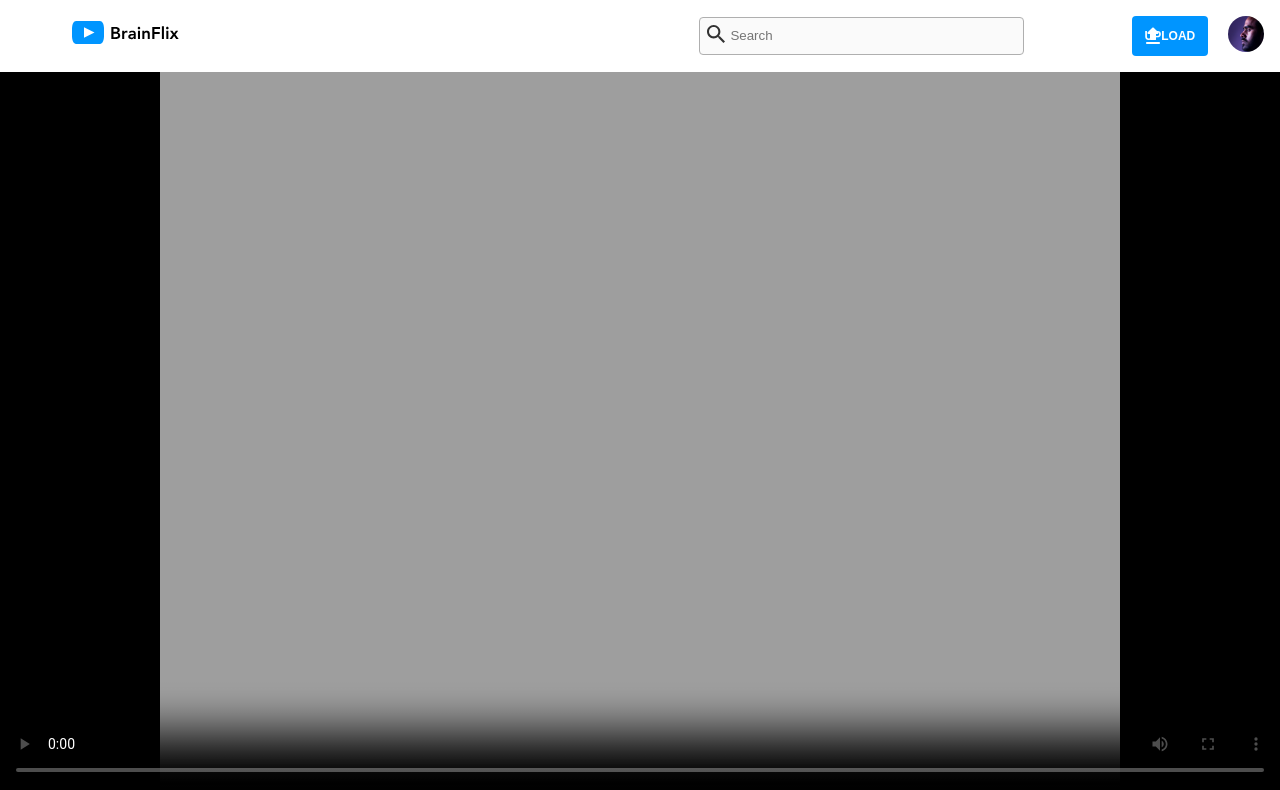
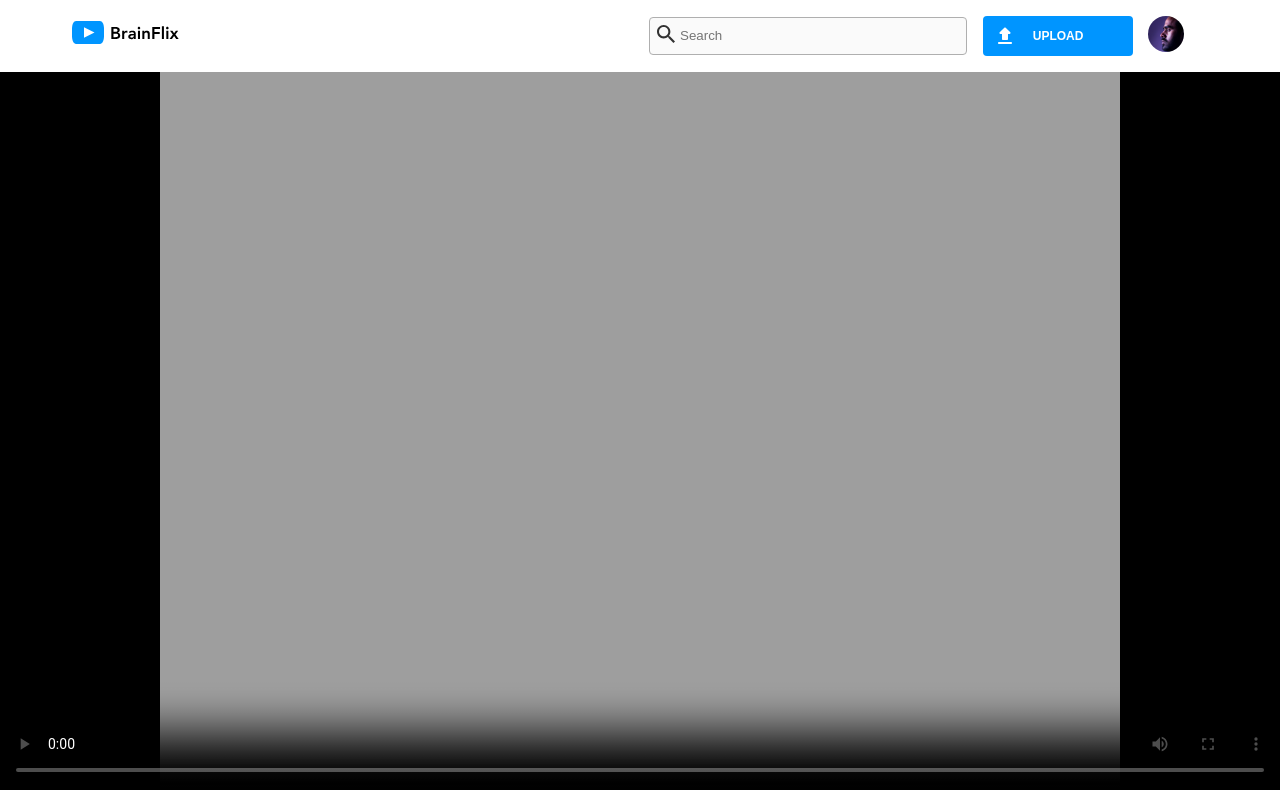
Before and after one commit to jimmykt/jimmy-tam-brainflix, a React (Create React App) app: page / in a window 1280 px wide. Shown: the top 790 px of the page. Built offline with nearby package versions, Linux system fonts and the light colour scheme.

Commit message:
refactored nav

```diff
--- a/src/components/CommentInput/CommentInput.scss
+++ b/src/components/CommentInput/CommentInput.scss
@@ -54,6 +54,10 @@
     padding: .5rem;
     height: 5rem;
     border-radius: 4px;
+    &:focus {
+      border: 2px solid $color-primary-BrainFlix-Blue;
+    }
+
     @include tablet {
       height: 2.5rem;
       margin-bottom: 0rem;
--- a/src/components/navigation/navigation.scss
+++ b/src/components/navigation/navigation.scss
@@ -28,7 +28,7 @@
       margin-right: 5rem;
     }
     @include desktop {
-      margin-right: 32.15rem;
+      margin-right: 29rem;
     }
   }
 
@@ -37,7 +37,12 @@
     margin-bottom: 1rem;
     @include tablet {
       @include reset-padding-margin;
-      width: 75%;
+      width: 40%;
+      margin-right: 1rem;
+    }
+    @include desktop {
+      width: 28%;
+      margin-right: 1rem;
     }
   }
 
@@ -50,12 +55,16 @@
   &__search-imput {
     background-color: $color-seondary-BrainFlix-Alabaster;
     border: 1px solid $color-primary-BrainFlix-Silver;
+    outline: none !important;
     height: 2.4rem;
     padding-left: 30px;
     width: 85%;
     border-radius: 4px;
+    &:focus {
+      border: 2px solid $color-primary-BrainFlix-Blue;
+    }
     @include tablet {
-      width: 75%;
+      width: 100%;
     }
   }
 
@@ -71,6 +80,11 @@
     top: 3.7rem;
     @include tablet {
       top: 1rem;
+      right: 2.25rem;
+    }
+    @include desktop {
+      top: 1rem;
+      right: 6rem;
     }
   }
 }
```
